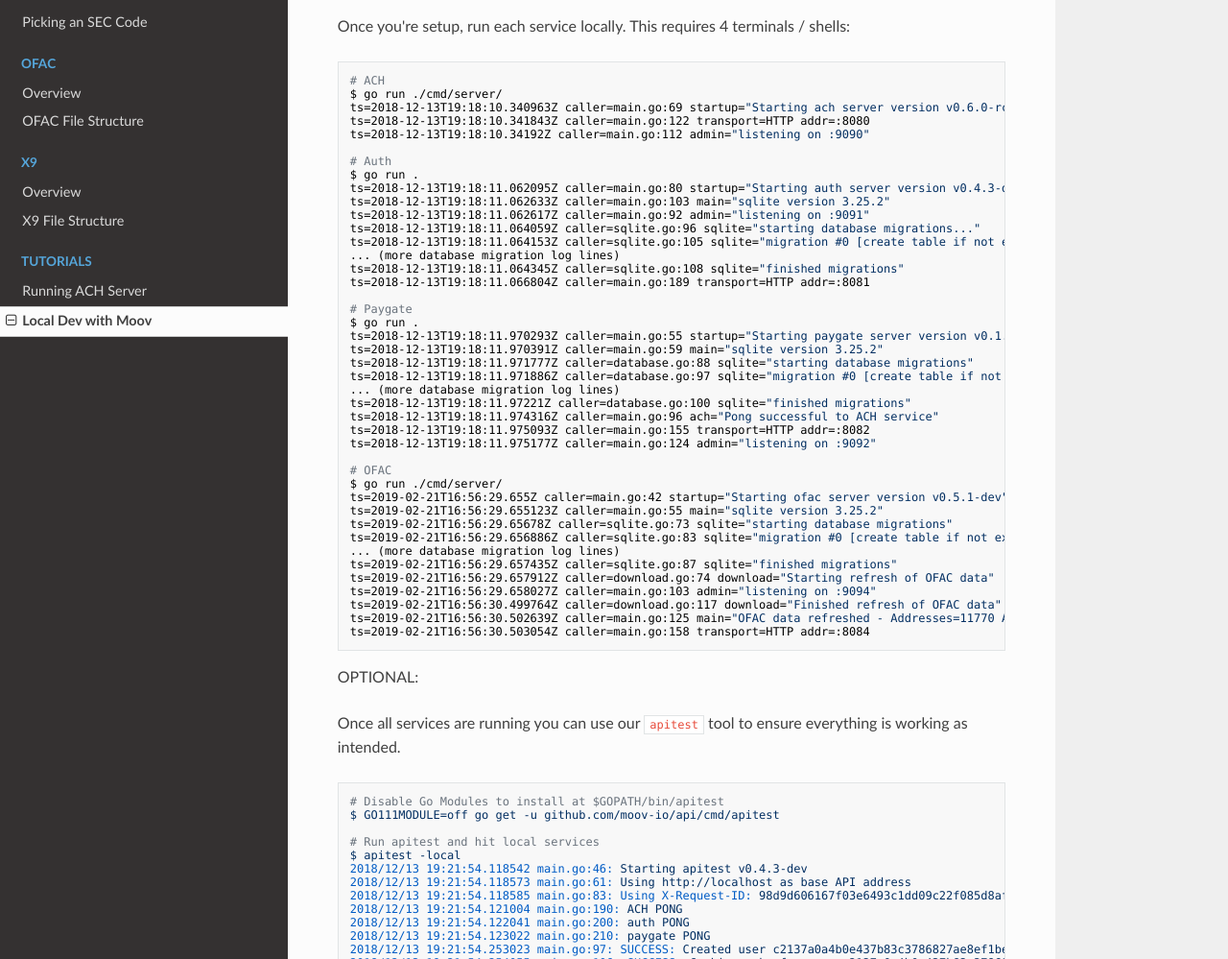
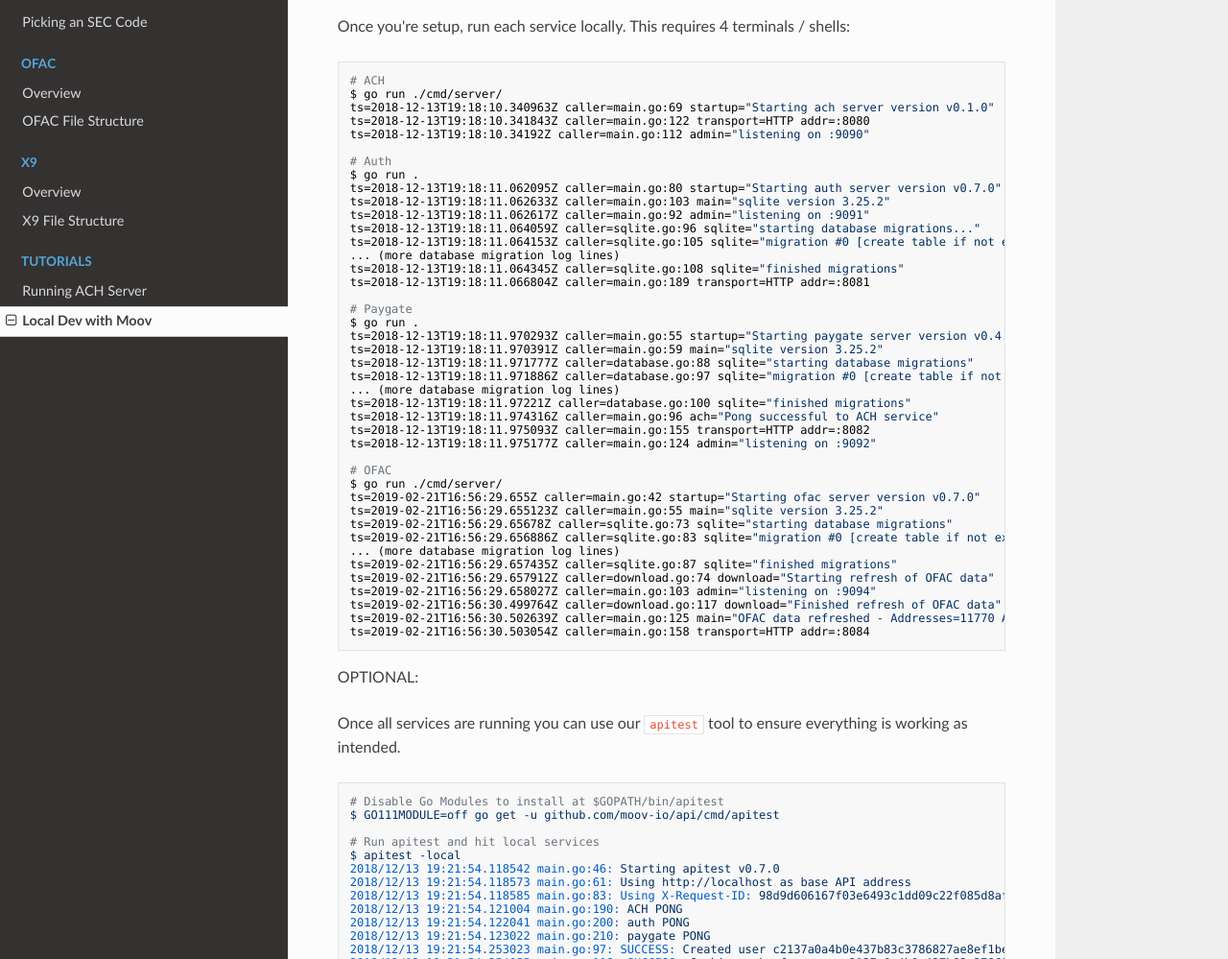
Before and after one commit to wadearnold/docs, an MkDocs documentation site: the page built from docs/tutorials/local-dev.md, in a window 1280 px wide and 1400 px high. Shown: the part 259-1258 px from the top of the window at 96% size. Built offline with MkDocs 1.6.1, drawn with Linux system fonts in a browser that asks for light colours; nearby versions of some CDN libraries; old or Windows-style settings are respelled for this version of MkDocs.

Commit message:
docs/tutorials: update versions, and moov/ach Deployment k8s spec

````diff
--- a/docs/tutorials/local-dev.md
+++ b/docs/tutorials/local-dev.md
@@ -9,13 +9,13 @@
 ```
 # ACH
 $ go run ./cmd/server/
-ts=2018-12-13T19:18:10.340963Z caller=main.go:69 startup="Starting ach server version v0.6.0-rc2"
+ts=2018-12-13T19:18:10.340963Z caller=main.go:69 startup="Starting ach server version v0.1.0"
 ts=2018-12-13T19:18:10.341843Z caller=main.go:122 transport=HTTP addr=:8080
 ts=2018-12-13T19:18:10.34192Z caller=main.go:112 admin="listening on :9090"
 
 # Auth
 $ go run .
-ts=2018-12-13T19:18:11.062095Z caller=main.go:80 startup="Starting auth server version v0.4.3-dev"
+ts=2018-12-13T19:18:11.062095Z caller=main.go:80 startup="Starting auth server version v0.7.0"
 ts=2018-12-13T19:18:11.062633Z caller=main.go:103 main="sqlite version 3.25.2"
 ts=2018-12-13T19:18:11.062617Z caller=main.go:92 admin="listening on :9091"
 ts=2018-12-13T19:18:11.064059Z caller=sqlite.go:96 sqlite="starting database migrations..."
@@ -26,7 +26,7 @@
 
 # Paygate
 $ go run .
-ts=2018-12-13T19:18:11.970293Z caller=main.go:55 startup="Starting paygate server version v0.1.0-rc3"
+ts=2018-12-13T19:18:11.970293Z caller=main.go:55 startup="Starting paygate server version v0.4.0"
 ts=2018-12-13T19:18:11.970391Z caller=main.go:59 main="sqlite version 3.25.2"
 ts=2018-12-13T19:18:11.971777Z caller=database.go:88 sqlite="starting database migrations"
 ts=2018-12-13T19:18:11.971886Z caller=database.go:97 sqlite="migration #0 [create table if not exists customers(cus...] changed 0 rows"
@@ -38,7 +38,7 @@
 
 # OFAC
 $ go run ./cmd/server/
-ts=2019-02-21T16:56:29.655Z caller=main.go:42 startup="Starting ofac server version v0.5.1-dev"
+ts=2019-02-21T16:56:29.655Z caller=main.go:42 startup="Starting ofac server version v0.7.0"
 ts=2019-02-21T16:56:29.655123Z caller=main.go:55 main="sqlite version 3.25.2"
 ts=2019-02-21T16:56:29.65678Z caller=sqlite.go:73 sqlite="starting database migrations"
 ts=2019-02-21T16:56:29.656886Z caller=sqlite.go:83 sqlite="migration #0 [create table if not exists customer_name...] changed 0 rows"
@@ -61,7 +61,7 @@
 
 # Run apitest and hit local services
 $ apitest -local
-2018/12/13 19:21:54.118542 main.go:46: Starting apitest v0.4.3-dev
+2018/12/13 19:21:54.118542 main.go:46: Starting apitest v0.7.0
 2018/12/13 19:21:54.118573 main.go:61: Using http://localhost as base API address
 2018/12/13 19:21:54.118585 main.go:83: Using X-Request-ID: 98d9d606167f03e6493c1dd09c22f085d8af2ea5
 2018/12/13 19:21:54.121004 main.go:190: ACH PONG
@@ -86,7 +86,7 @@
 
 # Run ofactest and hit local services
 $ ofactest -local
-2019/02/21 16:58:18.777244 main.go:57: Starting moov/ofactest v0.5.1-dev
+2019/02/21 16:58:18.777244 main.go:57: Starting moov/ofactest v0.7.0
 2019/02/21 16:58:18.777302 main.go:83: [INFO] using http://localhost:8084 for address
 2019/02/21 16:58:18.784140 main.go:101: [SUCCESS] ping
 2019/02/21 16:58:18.787780 main.go:108: [SUCCESS] last download was: 2s ago
````
Also changed, not shown: docs/tutorials/ach-server.md (+16 -9 lines).
